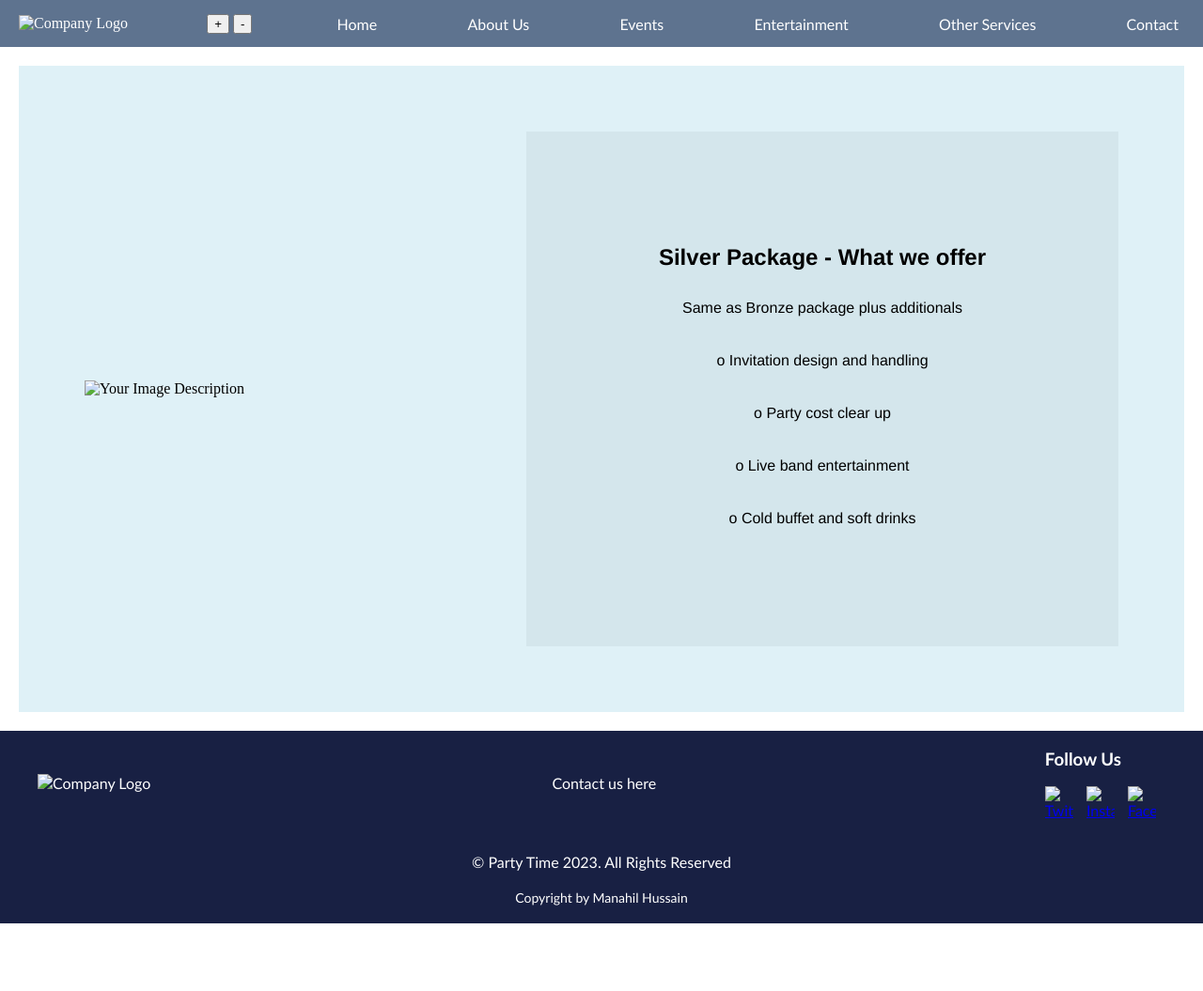
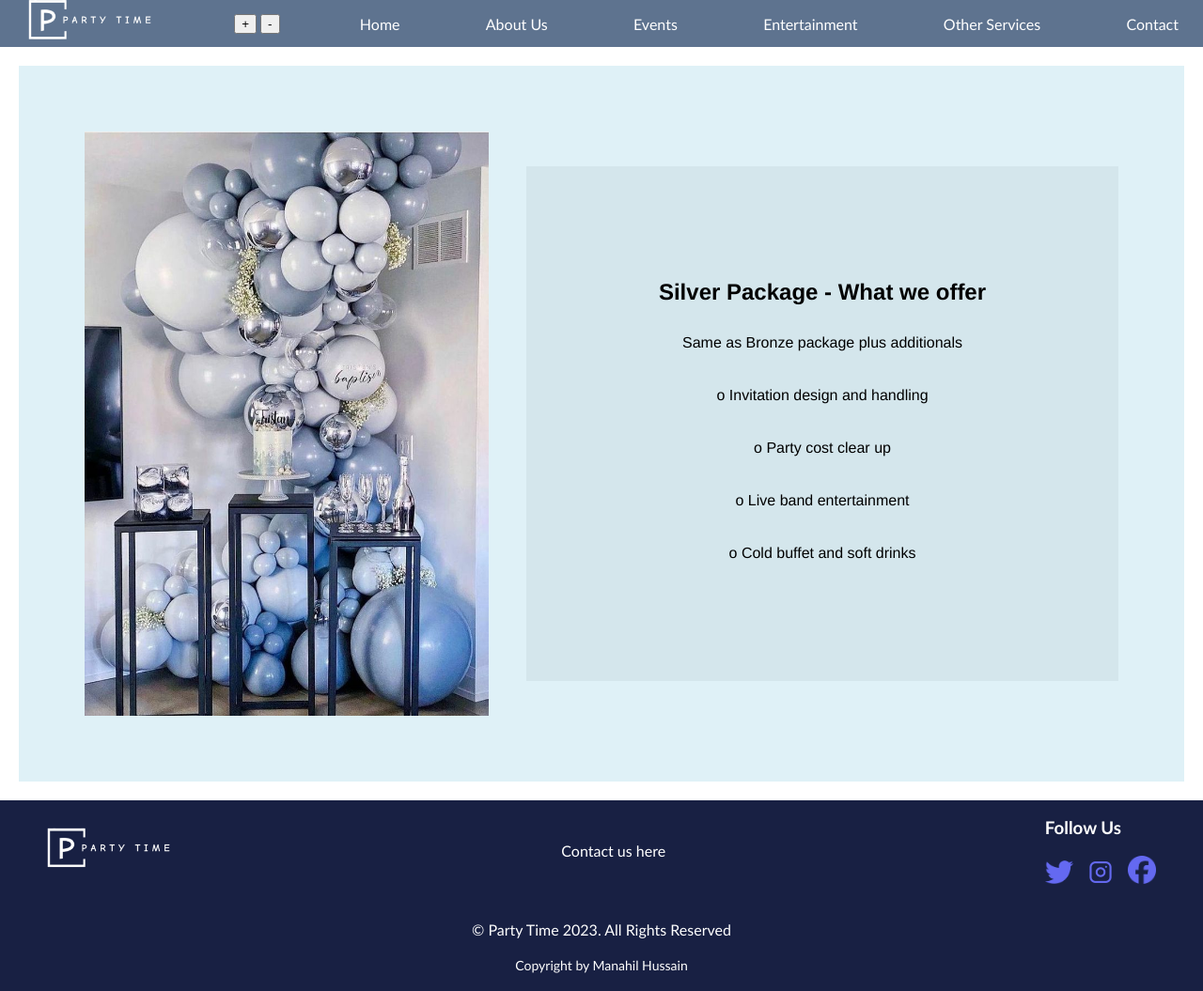
Before and after one commit to ManahilHn/ManahilHn.github.io, a plain HTML site: page Silver.html in a window 1280 px wide. Shown: the whole page at 94% size. Before the commit the page ends 983 px from the top, so only its background shows below. Drawn offline with Linux system fonts and the light colour scheme; a script that the page names is missing.

Commit message:
Update Silver.html

```diff
--- a/Silver.html
+++ b/Silver.html
@@ -29,7 +29,7 @@
 <body>
 <div class="banner">
         <div class="logo">
-            <img src="C:\Users\Regent\OneDrive - RTC Education Ltd\Desktop\website\Untitled112_20231113145059.png" alt="Company Logo">
+            <img src="images/Untitled112_20231113145059.png" alt="Company Logo">
         </div>
 		<!-- Zoom buttons -->
 <div class="zoom-buttons">
@@ -75,7 +75,7 @@
 
 	<div class="container">
   <!-- Image element -->
-  <img src="C:\Users\Regent\OneDrive - RTC Education Ltd\Desktop\website\Blue Balloon Arch Boy Baby Shower Garland Kit Silver and - Etsy UK.jfif" alt="Your Image Description">
+  <img src="images/Blue Balloon Arch Boy Baby Shower Garland Kit Silver and - Etsy UK.jfif" alt="Your Image Description">
 
   <!-- Text container element -->
   <div class="text-container">
@@ -91,7 +91,7 @@
 <footer>
 <div class="footer-content">
     <div class="logo">
-            <img src="C:\Users\Regent\OneDrive - RTC Education Ltd\Desktop\website\Untitled112_20231113145059.png" alt="Company Logo">
+            <img src="images/Untitled112_20231113145059.png" alt="Company Logo">
         </div><span style="margin-left:-400px" class="company-name"><h3></h3></span>
     <div class="footer-links">
         <center>
@@ -105,9 +105,9 @@
     <div class="footer-social">
         <h3>Follow Us</h3>
         <ul>
-            <li><a href="#"><img src="C:\Users\Regent\OneDrive - RTC Education Ltd\Desktop\website\Background twitter.png" alt="Twitter"></a></li>
-            <li><a href="#"><img src="C:\Users\Regent\OneDrive - RTC Education Ltd\Desktop\website\Background insta.png" alt="Instagram"></a></li>
-            <li><a href="#"><img src="C:\Users\Regent\OneDrive - RTC Education Ltd\Desktop\website\Background fb.png" alt="Facebook"></a></li>
+            <li><a href="#"><img src="images/Background twitter.png" alt="Twitter"></a></li>
+            <li><a href="#"><img src="images/Background insta.png" alt="Instagram"></a></li>
+            <li><a href="#"><img src="images/Background fb.png" alt="Facebook"></a></li>
         </ul>
     </div>
 </div>
```
